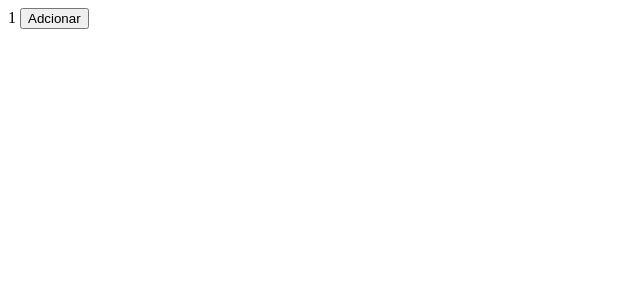
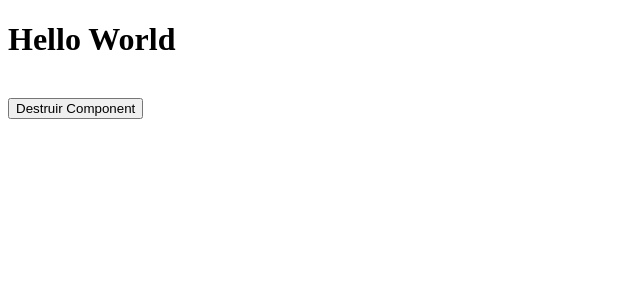
Before and after one commit to GabrielMelo01/meu-primeiro-projeto, an Angular app: page / in a window 1280 px wide. Shown: the top 300 px of the page, without its empty margins (0-640 px from the left). Built offline with nearby package versions, Linux system fonts and the light colour scheme.

Commit message:
aula 18 - ngOnDestroy

```diff
--- a/src/app/app.component.ts
+++ b/src/app/app.component.ts
@@ -1,51 +1,22 @@
-import {
-  AfterContentChecked,
-  AfterContentInit,
-  AfterViewChecked,
-  AfterViewInit,
-  Component,
-  DoCheck,
-  OnInit,
-} from '@angular/core';
+import { Component, OnInit } from '@angular/core';
 
 @Component({
   selector: 'app-root',
   template: `
-  {{valor}}
-  <button (click)="valor = adcionar()">Adcionar</button>
+  <app-title *ngIf="destruir"></app-title>
+  <br>
+  <button (click)="DestruirComponent()">Destruir Component</button>
   <router-outlet></router-outlet>
-  <!-- <app-title></app-title> -->
   `
 })
-export class AppComponent implements OnInit, DoCheck, AfterContentInit, AfterContentChecked, AfterViewInit, AfterViewChecked {
+export class AppComponent implements OnInit {
+  public destruir: boolean = true;
+  constructor() {}
 
-  public valor: number = 1;
-
-  constructor(){}
-
-  public adcionar(): number {
-    return this.valor += 1;
+  DestruirComponent() {
+    this.destruir = false;
   }
 
   ngOnInit(): void {}
 
-  ngDoCheck(): void {
-    console.log("ngDoCheck")
-  }
-
-  ngAfterContentInit(): void {
-    console.log("ngAfterContentInit")
-  }
-
-  ngAfterContentChecked(): void {
-    console.log("ngAfterContentChecked")
-  }
-
-  ngAfterViewChecked(): void {
-    console.log("ngAfterViewChecked")
-  }
-
-  ngAfterViewInit(): void {
-    console.log("ngAfterViewInit")
-  }
 }
--- a/src/app/title/title.component.html
+++ b/src/app/title/title.component.html
@@ -1 +1 @@
-<h1>{{title}}</h1>
+<h1>Hello World</h1>
--- a/src/app/title/title.component.ts
+++ b/src/app/title/title.component.ts
@@ -1,20 +1,19 @@
-import { Component, Input } from '@angular/core';
+import { Component, OnDestroy } from '@angular/core';
 
 @Component({
   selector: 'app-title',
   templateUrl: './title.component.html',
   styleUrls: ['./title.component.scss']
 })
-export class TitleComponent {
-
-  @Input() public title:string = 'Hello World!'
+export class TitleComponent implements OnDestroy{
 
   constructor() {}
 
   ngOnInit(): void {
   }
 
-  ngOnChanges(): void {
-    console.log("FOI ALTERADO COM SUCESSO!")
+  ngOnDestroy(): void {
+    console.log('Destruyendo componente');
   }
+
 }
```
